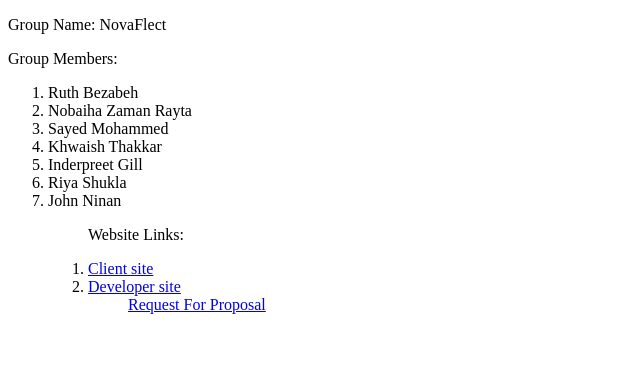
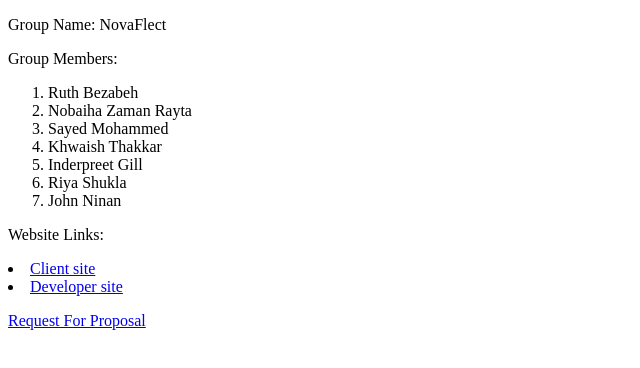
Before and after one commit to RuthBezabeh/EECS4312, a plain HTML site: page index.html in a window 1280 px wide. Shown: the whole page, without its empty margins (0-640 px from the left). Drawn offline with Linux system fonts and the light colour scheme.

Commit message:
Update index.html

```diff
--- a/index.html
+++ b/index.html
@@ -14,12 +14,11 @@
      <li>Inderpreet Gill</li>
      <li>Riya Shukla </li>
      <li>John Ninan </li>
-    <ol>
-  <p> Website Links: </p>
+   </ol>
+ <p> Website Links: </p>
   <li>    <a href="https://ruthbezabeh.github.io/EECS4312/ClientSite.html">Client site</a>    </li>
   <li>    <a href="https://ruthbezabeh.github.io/EECS4312/DeveloperSite.html">Developer site</a>    </li>
-      <ol>
 
- <a href ="https://drive.google.com/file/d/1D_e7jPZltWKpVjF4p79lG8usihSEbtep/view?usp=sharing"> Request For Proposal </a>
+<p> <a href ="https://drive.google.com/file/d/1D_e7jPZltWKpVjF4p79lG8usihSEbtep/view?usp=sharing"> Request For Proposal </a><p/>
 </body>
 </html>
```
